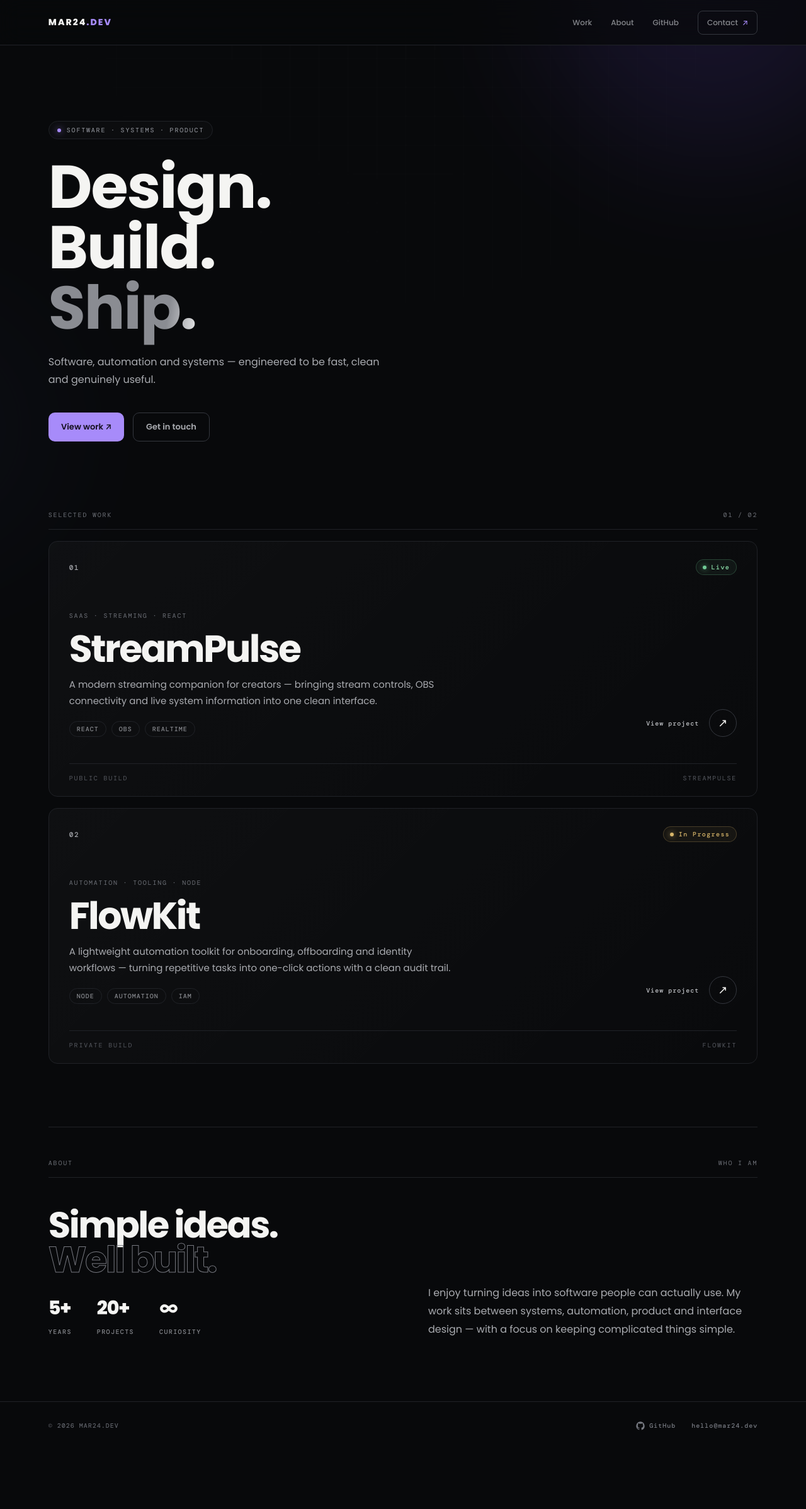
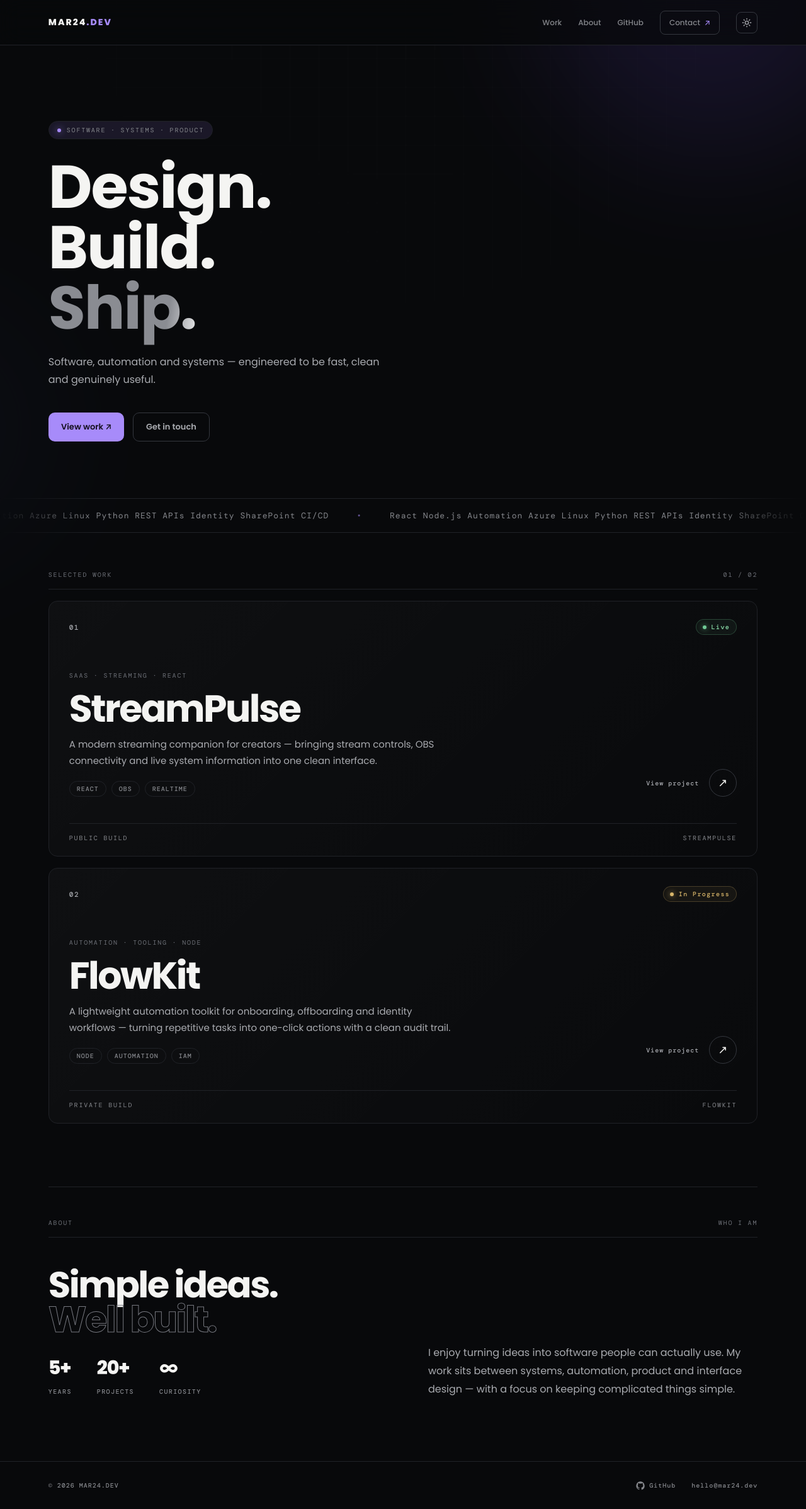
Before and after one commit to mpaguaga/mar24.dev, a React (Vite) app: page / in a window 1280 px wide. Shown: the whole page at 63% size. Before the commit the page ends 2301 px from the top, so only its background shows below. Built offline with nearby package versions, Linux system fonts and the light colour scheme.

Commit message:
Add files via upload

```diff
--- a/src/main.jsx
+++ b/src/main.jsx
@@ -1,4 +1,4 @@
-import React, { useEffect } from "react";
+import React, { useEffect, useState } from "react";
 import { createRoot } from "react-dom/client";
 import "./styles.css";
 
@@ -8,7 +8,64 @@ const GitHubIcon = () => (
   </svg>
 );
 
+const SunIcon = () => (
+  <svg viewBox="0 0 24 24" fill="none" stroke="currentColor" strokeWidth="2" strokeLinecap="round">
+    <circle cx="12" cy="12" r="4" />
+    <path d="M12 2v2M12 20v2M4.9 4.9l1.4 1.4M17.7 17.7l1.4 1.4M2 12h2M20 12h2M4.9 19.1l1.4-1.4M17.7 6.3l1.4-1.4" />
+  </svg>
+);
+
+const MoonIcon = () => (
+  <svg viewBox="0 0 24 24" fill="none" stroke="currentColor" strokeWidth="2" strokeLinecap="round" strokeLinejoin="round">
+    <path d="M21 12.8A9 9 0 1 1 11.2 3a7 7 0 0 0 9.8 9.8z" />
+  </svg>
+);
+
+const TECH = ["React", "Node.js", "Automation", "Azure", "Linux", "Python", "REST APIs", "Identity", "SharePoint", "CI/CD"];
+
+// Animated count-up number
+function CountUp({ end, suffix = "", plus = false }) {
+  const [val, setVal] = useState(0);
+  const ref = React.useRef(null);
+  useEffect(() => {
+    const node = ref.current;
+    if (!node) return;
+    let started = false;
+    const io = new IntersectionObserver((entries) => {
+      entries.forEach((entry) => {
+        if (entry.isIntersecting && !started) {
+          started = true;
+          const dur = 1300;
+          const t0 = performance.now();
+          const tick = (now) => {
+            const p = Math.min((now - t0) / dur, 1);
+            const eased = 1 - Math.pow(1 - p, 3);
+            setVal(Math.round(eased * end));
+            if (p < 1) requestAnimationFrame(tick);
+          };
+          requestAnimationFrame(tick);
+        }
+      });
+    }, { threshold: 0.5 });
+    io.observe(node);
+    return () => io.disconnect();
+  }, [end]);
+  return <b ref={ref}>{val}{plus ? "+" : ""}{suffix}</b>;
+}
+
 function App() {
+  const [theme, setTheme] = useState("dark");
+
+  // Apply + persist theme
+  useEffect(() => {
+    const saved = localStorage.getItem("mar24-theme");
+    if (saved) setTheme(saved);
+  }, []);
+  useEffect(() => {
+    document.documentElement.setAttribute("data-theme", theme);
+    localStorage.setItem("mar24-theme", theme);
+  }, [theme]);
+
   // Scroll progress bar
   useEffect(() => {
     const bar = document.querySelector(".progress");
@@ -39,7 +96,7 @@ function App() {
     return () => io.disconnect();
   }, []);
 
-  // Magnetic buttons — gently pull toward the cursor
+  // Magnetic buttons
   useEffect(() => {
     const magnets = document.querySelectorAll(".btn");
     const strength = 22;
@@ -72,10 +129,17 @@ function App() {
       <header className="header">
         <a href="/" className="logo">MAR24<span>.DEV</span></a>
         <nav className="nav">
-          <a href="#work">Work</a>
-          <a href="#about">About</a>
-          <a href="https://github.com/" target="_blank" rel="noreferrer">GitHub</a>
+          <a href="#work" className="navLink">Work</a>
+          <a href="#about" className="navLink">About</a>
+          <a href="https://github.com/" className="navLink" target="_blank" rel="noreferrer">GitHub</a>
           <a href="mailto:hello@mar24.dev" className="contact">Contact<span>↗</span></a>
+          <button
+            className="themeToggle"
+            onClick={() => setTheme(theme === "dark" ? "light" : "dark")}
+            aria-label="Toggle theme"
+          >
+            {theme === "dark" ? <SunIcon /> : <MoonIcon />}
+          </button>
         </nav>
       </header>
 
@@ -97,7 +161,17 @@ function App() {
             <a href="mailto:hello@mar24.dev" className="btn btnGhost">Get in touch</a>
           </div>
         </section>
+      </main>
 
+      {/* Tech marquee (full width) */}
+      <div className="marquee reveal d5">
+        <div className="marqueeTrack">
+          <span>{TECH.join(" ")}</span>
+          <span>{TECH.join(" ")}</span>
+        </div>
+      </div>
+
+      <main className="main">
         {/* Work */}
         <section className="work" id="work" data-reveal>
           <div className="sectionHeader">
@@ -192,8 +266,8 @@ function App() {
             <div>
               <h2>Simple ideas.<br /><span>Well built.</span></h2>
               <div className="stats">
-                <div className="stat"><b>5+</b><span>Years</span></div>
-                <div className="stat"><b>20+</b><span>Projects</span></div>
+                <div className="stat"><CountUp end={5} plus /><span>Years</span></div>
+                <div className="stat"><CountUp end={20} plus /><span>Projects</span></div>
                 <div className="stat"><b>∞</b><span>Curiosity</span></div>
               </div>
             </div>
--- a/src/styles.css
+++ b/src/styles.css
@@ -13,6 +13,30 @@
   --accent-soft: rgba(167, 139, 250, 0.12);
   --radius: 14px;
   --maxw: 1160px;
+  --grid-line: rgba(255,255,255,.015);
+  --card-grad-a: rgba(255,255,255,.03);
+  --card-grad-b: rgba(255,255,255,.006);
+  --fade: rgba(8,9,11,1);
+  --fade0: rgba(8,9,11,0);
+}
+
+/* Light theme overrides */
+[data-theme="light"] {
+  --bg: #f7f7f5;
+  --panel: #ffffff;
+  --panel-hover: #ffffff;
+  --text: #14151a;
+  --muted: #6b6d73;
+  --soft: #4a4c52;
+  --line: #e3e3e0;
+  --line-hover: #cfcfca;
+  --accent: #7c5cf5;
+  --accent-soft: rgba(124, 92, 245, 0.12);
+  --grid-line: rgba(0,0,0,.03);
+  --card-grad-a: rgba(0,0,0,.02);
+  --card-grad-b: rgba(0,0,0,.004);
+  --fade: rgba(247,247,245,1);
+  --fade0: rgba(247,247,245,0);
 }
 
 * { box-sizing: border-box; }
@@ -24,10 +48,11 @@ body {
   color: var(--text);
   font-family: "Poppins", Inter, Arial, sans-serif;
   -webkit-font-smoothing: antialiased;
+  transition: background .4s ease, color .4s ease;
 }
 
 a { color: inherit; text-decoration: none; }
-::selection { background: var(--accent-soft); color: #fff; }
+::selection { background: var(--accent-soft); color: var(--text); }
 
 /* Reveal-on-load animation */
 @keyframes rise {
@@ -39,6 +64,7 @@ a { color: inherit; text-decoration: none; }
 .d2 { animation-delay: .15s; }
 .d3 { animation-delay: .25s; }
 .d4 { animation-delay: .35s; }
+.d5 { animation-delay: .45s; }
 
 .app {
   min-height: 100vh;
@@ -71,7 +97,7 @@ a { color: inherit; text-decoration: none; }
 
 @media (prefers-reduced-motion: reduce) {
   .reveal, [data-reveal] { animation: none !important; opacity: 1 !important; transform: none !important; transition: none !important; }
-  .shimmer { animation: none !important; }
+  .shimmer, .marqueeTrack { animation: none !important; }
 }
 
 /* Ambient background glows */
@@ -102,8 +128,8 @@ a { color: inherit; text-decoration: none; }
   z-index: 0;
   pointer-events: none;
   background-image:
-    linear-gradient(rgba(255,255,255,.015) 1px, transparent 1px),
-    linear-gradient(90deg, rgba(255,255,255,.015) 1px, transparent 1px);
+    linear-gradient(var(--grid-line) 1px, transparent 1px),
+    linear-gradient(90deg, var(--grid-line) 1px, transparent 1px);
   background-size: 46px 46px;
   mask-image: radial-gradient(circle at 50% 0%, black, transparent 75%);
 }
@@ -119,7 +145,7 @@ a { color: inherit; text-decoration: none; }
   position: sticky;
   top: 0;
   z-index: 20;
-  background: rgba(8, 9, 11, .72);
+  background: color-mix(in srgb, var(--bg) 72%, transparent);
   backdrop-filter: blur(18px);
 }
 .logo {
@@ -129,7 +155,7 @@ a { color: inherit; text-decoration: none; }
 }
 .logo span { color: var(--accent); }
 
-.nav { display: flex; align-items: center; gap: 30px; }
+.nav { display: flex; align-items: center; gap: 26px; }
 .nav a {
   color: var(--muted);
   font-size: 12px;
@@ -137,7 +163,7 @@ a { color: inherit; text-decoration: none; }
   position: relative;
   transition: color .2s;
 }
-.nav a::after {
+.navLink::after {
   content: "";
   position: absolute;
   left: 0; bottom: -5px;
@@ -146,7 +172,7 @@ a { color: inherit; text-decoration: none; }
   transition: width .25s;
 }
 .nav a:hover { color: var(--text); }
-.nav a:hover::after { width: 100%; }
+.navLink:hover::after { width: 100%; }
 
 .contact {
   color: var(--text);
@@ -160,6 +186,21 @@ a { color: inherit; text-decoration: none; }
 .contact:hover { border-color: var(--accent); background: var(--accent-soft); }
 .contact span { color: var(--accent); margin-left: 7px; }
 
+/* Theme toggle */
+.themeToggle {
+  width: 34px; height: 34px;
+  display: grid;
+  place-items: center;
+  border: 1px solid var(--line-hover);
+  border-radius: 8px;
+  background: transparent;
+  color: var(--soft);
+  cursor: pointer;
+  transition: border-color .2s, color .2s, transform .2s;
+}
+.themeToggle:hover { border-color: var(--accent); color: var(--text); transform: rotate(-15deg); }
+.themeToggle svg { width: 16px; height: 16px; }
+
 /* ---------- Layout ---------- */
 .main {
   width: min(var(--maxw), 88vw);
@@ -171,7 +212,7 @@ a { color: inherit; text-decoration: none; }
 /* ---------- Intro ---------- */
 .intro {
   min-height: 480px;
-  padding: 120px 0 90px;
+  padding: 120px 0 70px;
   display: flex;
   flex-direction: column;
   justify-content: center;
@@ -192,12 +233,12 @@ a { color: inherit; text-decoration: none; }
   display: inline-flex;
   align-items: center;
   gap: 9px;
-  color: #9a9da5;
+  color: var(--muted);
   border: 1px solid var(--line);
   padding: 7px 13px;
   border-radius: 100px;
   width: fit-content;
-  background: rgba(255,255,255,.02);
+  background: var(--accent-soft);
 }
 .statusDot {
   width: 6px; height: 6px;
@@ -236,6 +277,12 @@ a { color: inherit; text-decoration: none; }
   background-clip: text;
   color: transparent;
   animation: shimmerMove 5.5s linear infinite;
+}
+[data-theme="light"] .shimmer {
+  background: linear-gradient(100deg,#2a2b30 0%,#2a2b30 38%,#000 50%,#7c5cf5 60%,#2a2b30 72%,#2a2b30 100%);
+  background-size: 220% 100%;
+  -webkit-background-clip: text;
+  background-clip: text;
 }
 @keyframes shimmerMove {
   0%   { background-position: 200% 0; }
@@ -278,8 +325,45 @@ a { color: inherit; text-decoration: none; }
 }
 .btnGhost:hover { border-color: var(--accent); color: var(--text); }
 
+/* ---------- Marquee ---------- */
+.marquee {
+  margin-top: 20px;
+  border-top: 1px solid var(--line);
+  border-bottom: 1px solid var(--line);
+  overflow: hidden;
+  padding: 18px 0;
+  -webkit-mask-image: linear-gradient(90deg, transparent, black 12%, black 88%, transparent);
+  mask-image: linear-gradient(90deg, transparent, black 12%, black 88%, transparent);
+}
+.marqueeTrack {
+  display: flex;
+  gap: 44px;
+  width: max-content;
+  animation: marqueeMove 26s linear infinite;
+}
+.marquee:hover .marqueeTrack { animation-play-state: paused; }
+.marqueeTrack span {
+  font-family: "DM Mono", monospace;
+  font-size: 13px;
+  letter-spacing: 1px;
+  color: var(--muted);
+  display: inline-flex;
+  align-items: center;
+  gap: 44px;
+  white-space: nowrap;
+}
+.marqueeTrack span::after {
+  content: "•";
+  color: var(--accent);
+  opacity: .55;
+}
+@keyframes marqueeMove {
+  from { transform: translateX(0); }
+  to   { transform: translateX(-50%); }
+}
+
 /* ---------- Work ---------- */
-.work { padding: 20px 0 100px; }
+.work { padding: 60px 0 100px; }
 
 .sectionHeader {
   display: flex;
@@ -293,7 +377,7 @@ a { color: inherit; text-decoration: none; }
   margin-top: 18px;
   padding: 28px 32px 22px;
   min-height: 310px;
-  background: linear-gradient(135deg, rgba(255,255,255,.03), rgba(255,255,255,.006));
+  background: linear-gradient(135deg, var(--card-grad-a), var(--card-grad-b));
   border: 1px solid var(--line);
   border-radius: var(--radius);
   transition: border-color .3s, background .3s, transform .3s, box-shadow .3s;
@@ -383,7 +467,7 @@ a { color: inherit; text-decoration: none; }
   display: flex;
   align-items: center;
   gap: 16px;
-  color: #bfc1c5;
+  color: var(--soft);
   font: 500 10px "DM Mono";
   letter-spacing: 1px;
 }
@@ -408,7 +492,7 @@ a { color: inherit; text-decoration: none; }
 .projectFooter {
   padding-top: 16px;
   border-top: 1px solid var(--line);
-  color: #55585f;
+  color: var(--muted);
 }
 
 /* ---------- About ---------- */
@@ -466,7 +550,7 @@ a { color: inherit; text-decoration: none; }
   display: flex;
   align-items: center;
   justify-content: space-between;
-  color: #5e6168;
+  color: var(--muted);
   font: 500 10px "DM Mono";
   letter-spacing: 1px;
   position: relative;
@@ -477,7 +561,7 @@ a { color: inherit; text-decoration: none; }
   display: flex;
   align-items: center;
   gap: 7px;
-  color: #777a82;
+  color: var(--muted);
   transition: color .2s;
 }
 .footer a:hover { color: var(--text); }
@@ -486,9 +570,9 @@ a { color: inherit; text-decoration: none; }
 /* ---------- Responsive ---------- */
 @media (max-width: 700px) {
   .header { padding: 0 22px; }
-  .nav a { display: none; }
+  .navLink { display: none; }
   .main { width: calc(100% - 44px); }
-  .intro { min-height: 440px; padding: 80px 0 60px; }
+  .intro { min-height: 440px; padding: 80px 0 50px; }
   .intro h1 { font-size: clamp(48px, 15vw, 74px); letter-spacing: -1.5px; }
   .introText { font-size: 15px; }
   .projectCard { padding: 22px; }
```
